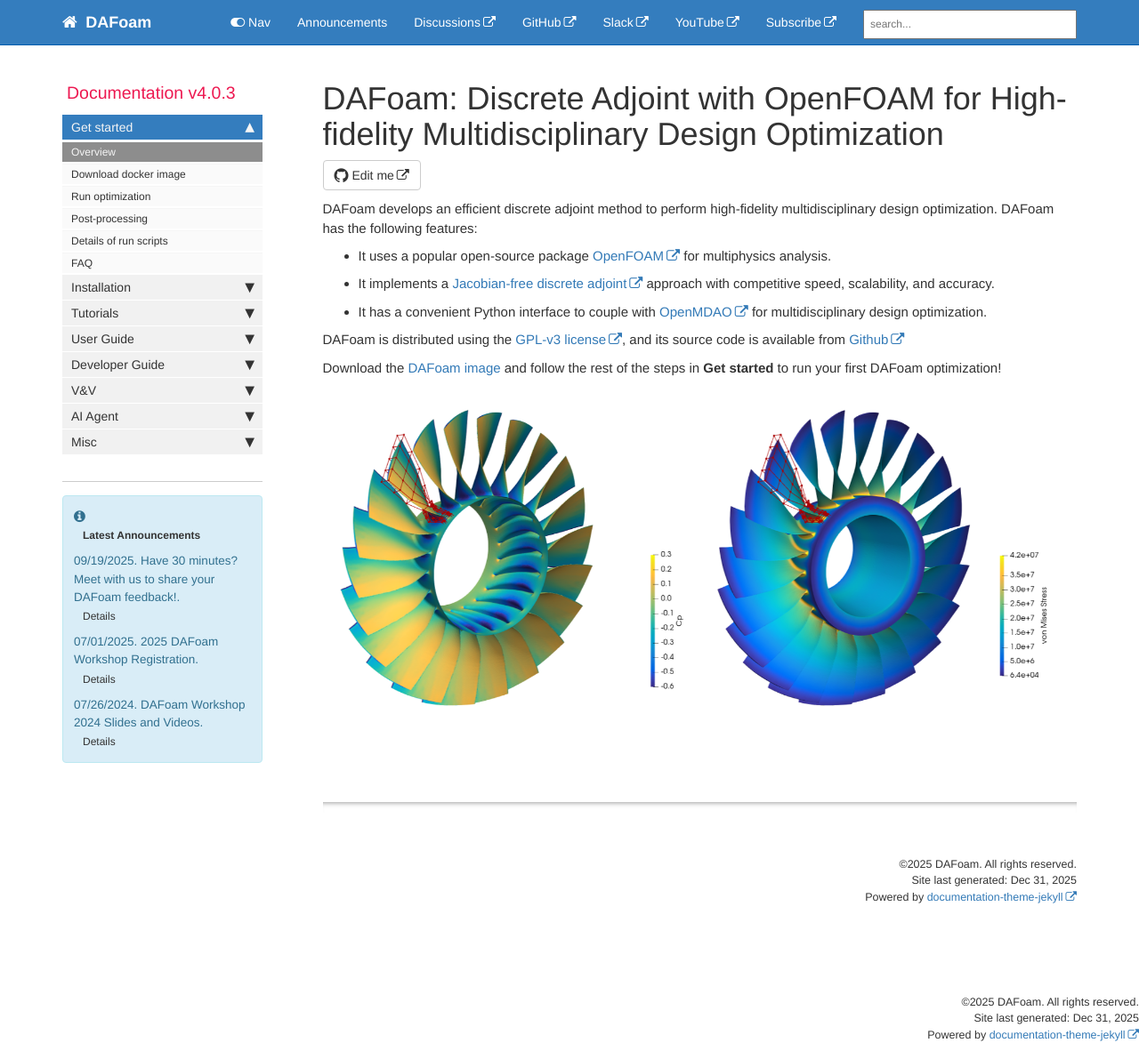
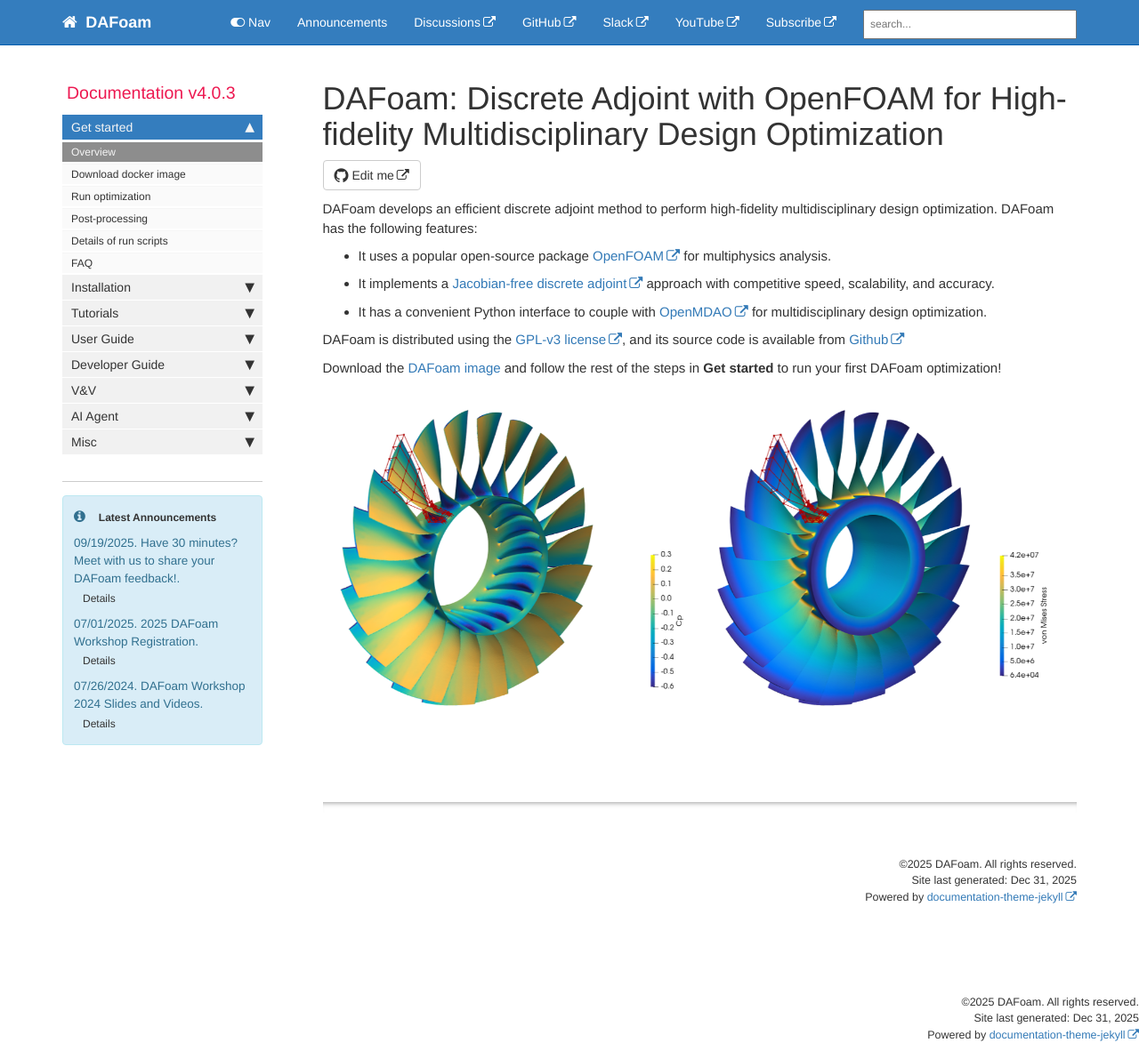
Before and after one commit to DAFoam/DAFoam.github.io, a Jekyll site: the page built from index.md, in a window 1280 px wide and 1173 px high. Shown: the whole window at 89% size. Built offline with Jekyll 4.4.1, drawn with Linux system fonts in a browser that asks for light colours; comment, search, counter and statistics services are not loaded.

Commit message:
content update

```diff
--- a/_includes/sidebar.html
+++ b/_includes/sidebar.html
@@ -54,8 +54,8 @@
          -->
   <li style="margin-top: 30px; border-top: 1px solid #ccc; padding-top: 15px; list-style: none;">
     <div class="alert alert-info" role="alert" style="margin: 0; padding: 12px; background-color: #d9edf7 !important;">
-      <div style="white-space: nowrap; margin-bottom: 8px;">
-        <i class="fa fa-info-circle" style="margin-right: 5px; background: transparent;"></i><b style="background: transparent;"><a href="{{ site.baseurl }}/news.html" style="text-decoration: none; background: transparent;">Latest Announcements</a></b>
+      <div style="margin-bottom: 8px;">
+        <i class="fa fa-info-circle" style="display: inline-block; margin-right: 5px; background: transparent;"></i><b style="display: inline-block; background: transparent;"><a href="{{ site.baseurl }}/news.html" style="text-decoration: none; background: transparent;">Latest Announcements</a></b>
       </div>
       {% for post in site.posts limit:3 %}
         <div style="margin-top: 8px; font-size: 0.9em; line-height: 1.5; white-space: normal; background: transparent;">
```
